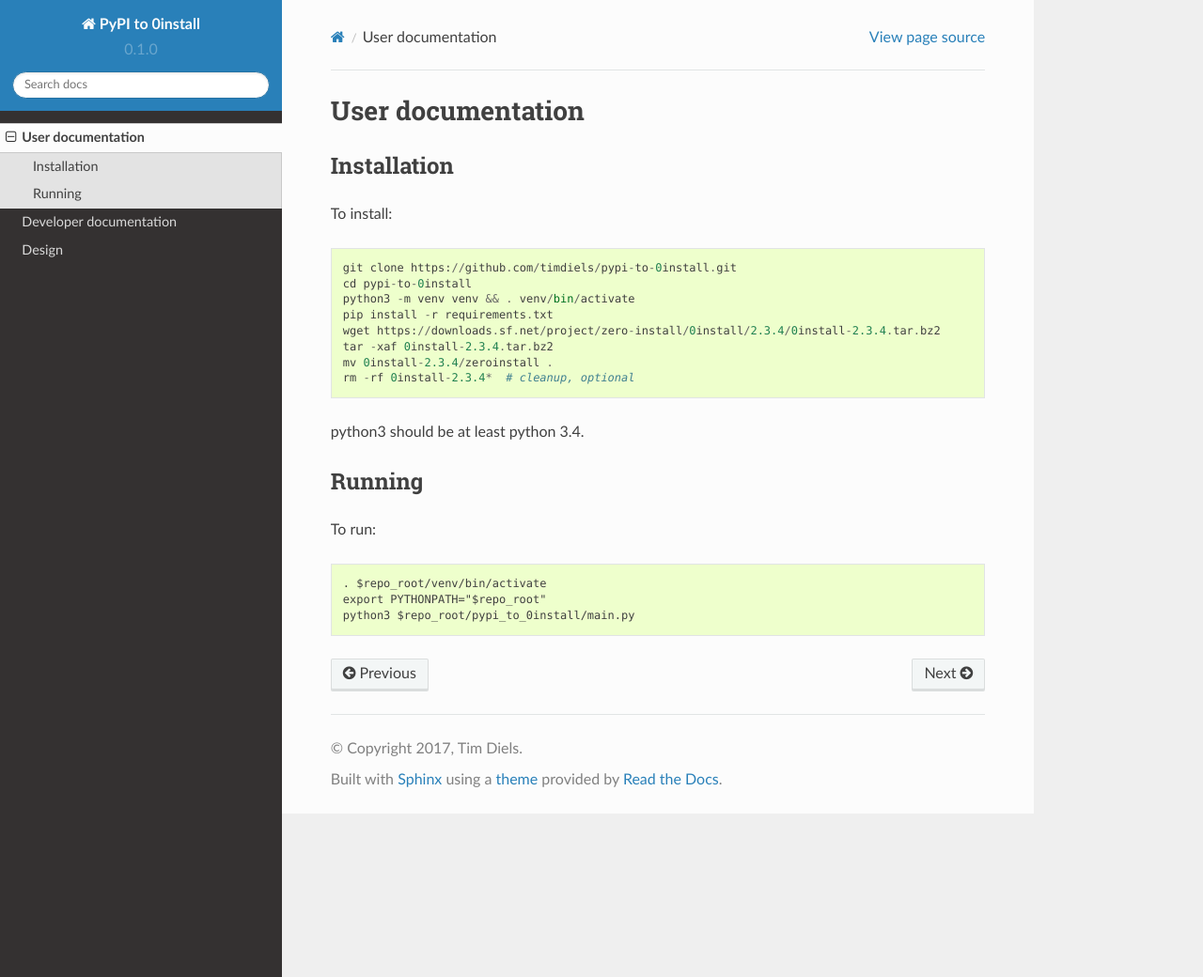
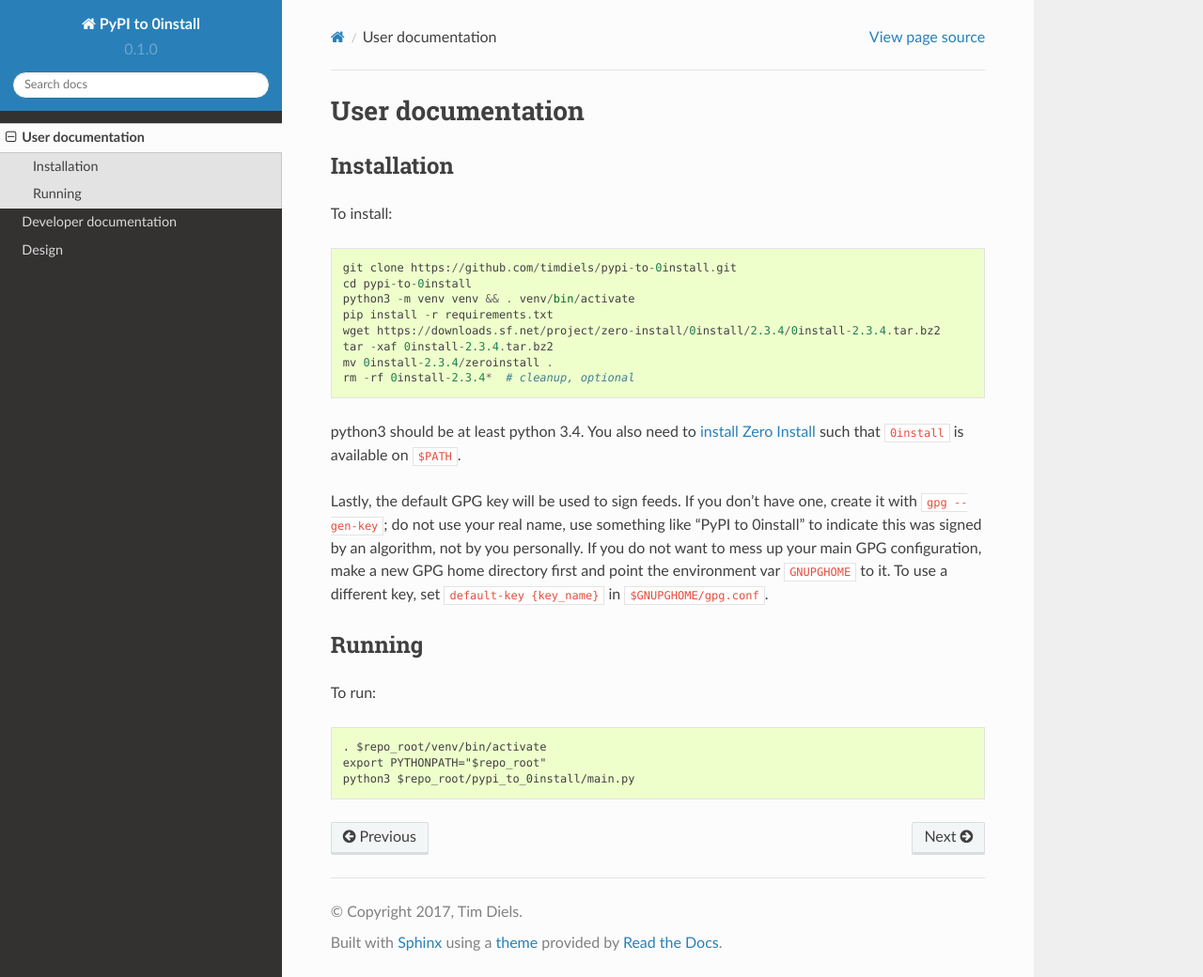
Before and after one commit to timdiels/pypi-to-0install, a Sphinx documentation site: the page built from doc/user_documentation.rst, in a window 1280 px wide and 1040 px high. Shown: the whole window at 94% size. Built offline with Sphinx 7.4.7 and the Read the Docs theme 2.0.0, drawn with Linux system fonts in a browser that asks for light colours.

Commit message:
Sign feeds

```diff
--- a/doc/user_documentation.rst
+++ b/doc/user_documentation.rst
@@ -14,7 +14,16 @@ To install::
     mv 0install-2.3.4/zeroinstall .
     rm -rf 0install-2.3.4*  # cleanup, optional
 
-python3 should be at least python 3.4.
+python3 should be at least python 3.4. You also need to `install Zero Install`_
+such that ``0install`` is available on ``$PATH``.
+
+Lastly, the default GPG key will be used to sign feeds. If you don't have one,
+create it with ``gpg --gen-key``; do not use your real name, use something like
+"PyPI to 0install" to indicate this was signed by an algorithm, not by you
+personally. If you do not want to mess up your main GPG configuration, make a
+new GPG home directory first and point the environment var ``GNUPGHOME`` to it.
+To use a different key, set ``default-key {key_name}`` in
+``$GNUPGHOME/gpg.conf``.
 
 Running
 -------
@@ -23,3 +32,5 @@ To run::
     . $repo_root/venv/bin/activate
     export PYTHONPATH="$repo_root"
     python3 $repo_root/pypi_to_0install/main.py
+
+.. _install zero install: http://0install.net/injector.html
--- a/requirements.txt
+++ b/requirements.txt
@@ -1,4 +1,4 @@
-appdirs==1.4.2
+appdirs
 attrs==16.3.0
 chicken-turtle-util==4.0.1
 lxml==3.7.3
@@ -7,6 +7,7 @@ numpydoc==0.6.0
 packaging==16.8
 patool==1.12
 pkginfo==1.4.1
+plumbum==1.6.3
 py==1.4.32
 pypandoc==1.3.3
 pyparsing==2.2.0
```
Also changed, not shown: .travis.yml, 4 other files.
